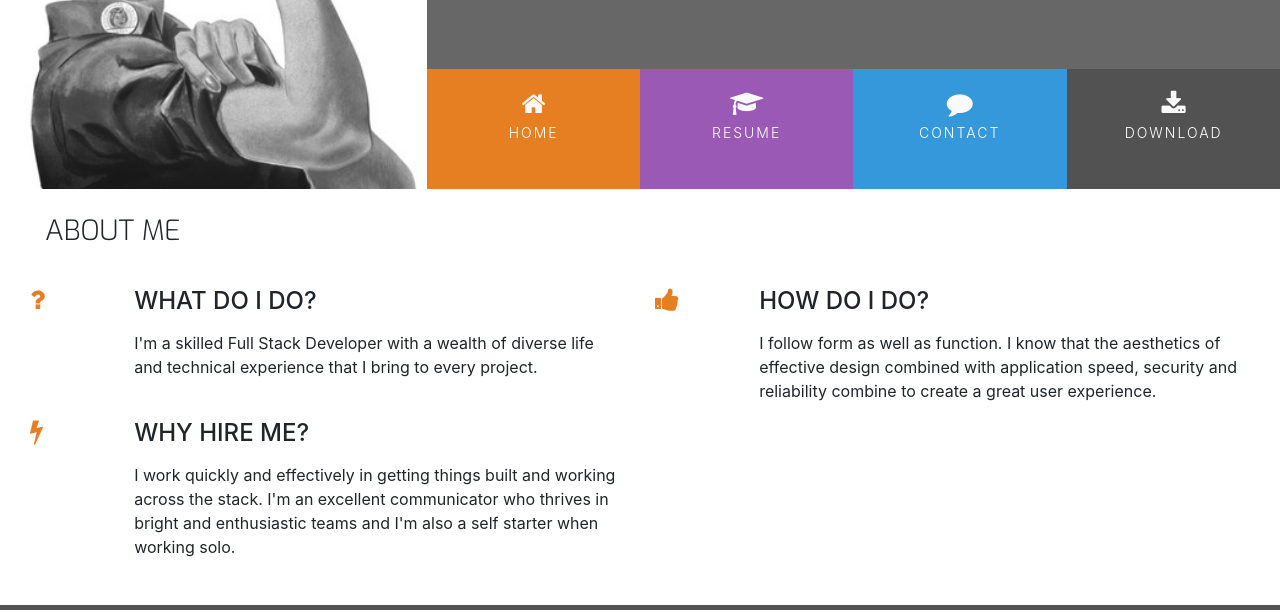
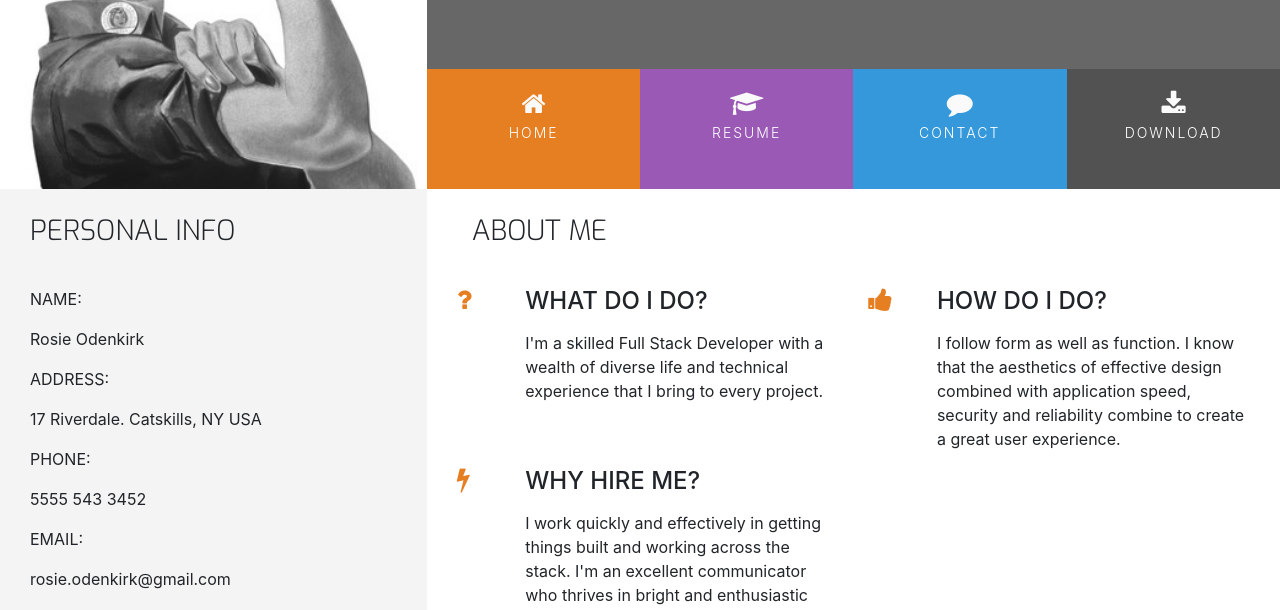
Before and after one commit to SvGin/Bootstrap-resume1, a plain HTML site: page index.html in a window 1280 px wide. Shown: the part 180-790 px from the top of the page. Drawn offline with nearby package versions, Linux system fonts and the light colour scheme.

Commit message:
Personal Information

```diff
--- a/assets/css/style.css
+++ b/assets/css/style.css
@@ -8,6 +8,10 @@
 
 .bg-color-three-reasons {
     background-color: #fff;
+}
+
+.bg-color-personal-info {
+    background-color: #f4f4f4;
 }
 
 .ui-menu-color-home {
--- a/index.html
+++ b/index.html
@@ -44,7 +44,64 @@
         </div>
     </header>
     <section class="container-fluid">
-        <div class="row row-table">
+        <div class="row">
+            <div class="col-md-4 bg-color-personal-info section-column">
+                <div class="row">
+                    <div class="col-12">
+                        <h3 class="section-heading uppercase">
+                            Personal Info
+                        </h3>
+                    </div>
+                </div>
+                <div class="personal-info-item">
+                    <div class="key">
+                        <p class="uppercase">
+                            Name:
+                        </p>
+                    </div>
+                    <div class="value">
+                        <p>
+                            Rosie Odenkirk
+                        </p>
+                    </div>
+                </div>
+                <div class="personal-info-item">
+                    <div class="key">
+                        <p class="uppercase">
+                            Address:
+                        </p>
+                    </div>
+                    <div class="value">
+                        <p>
+                            17 Riverdale. Catskills, NY USA
+                        </p>
+                    </div>
+                </div>
+                <div class="personal-info-item">
+                    <div class="key">
+                        <p class="uppercase">
+                            Phone:
+                        </p>
+                    </div>
+                    <div class="value">
+                        <p>
+                            5555 543 3452
+                        </p>
+                    </div>
+                </div>
+                <div class="personal-info-item">
+                    <div class="key">
+                        <p class="uppercase">
+                            Email:
+                        </p>
+                    </div>
+                    <div class="value">
+                        <p>
+                            rosie.odenkirk@gmail.com
+                        </p>
+                    </div>
+                </div>
+            </div>
             <div class="col-md-8 bg-color-three-reasons section-column">
                 <div class="ro">
                     <div class="col">
```
